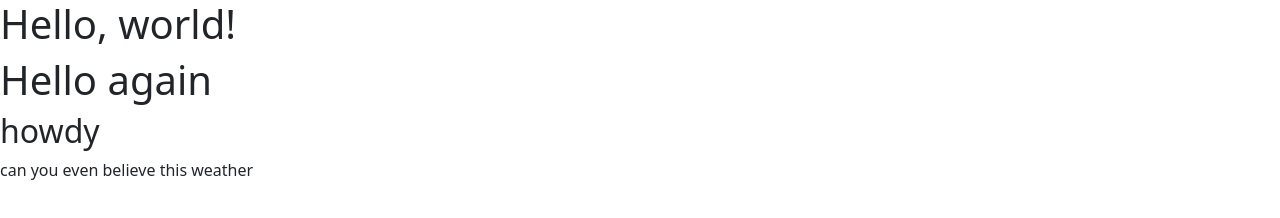
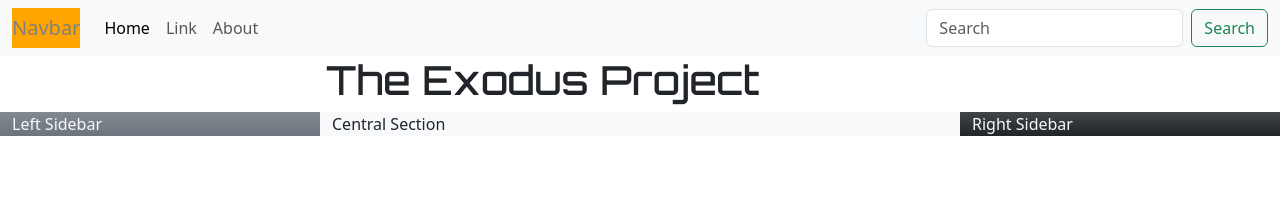
Before and after one commit to StefanWout/exodus-project, a plain HTML site: page index.html in a window 1280 px wide. Drawn offline with nearby package versions, Linux system fonts and the light colour scheme.

Commit message:
styled the sections and nav bar slightly

```diff
--- a/assets/styles.css
+++ b/assets/styles.css
@@ -4,6 +4,11 @@
 - Alegreya Sans SC - Block Caps body font
 */
 
-h2 {
-    font-family: "Chakra Petch";
+h1 {
+    font-family: "Orbitron", sans-serif;
 }
+
+.navbar-brand {
+    background-color: orange;
+    color: grey;
+}
--- a/index.html
+++ b/index.html
@@ -5,24 +5,75 @@
         <meta name="viewport" content="width=device-width, initial-scale=1.0">
         <title>Exodus Project</title>
         <link href="https://cdn.jsdelivr.net/npm/bootstrap@5.3.3/dist/css/bootstrap.min.css" rel="stylesheet" integrity="sha384-QWTKZyjpPEjISv5WaRU9OFeRpok6YctnYmDr5pNlyT2bRjXh0JMhjY6hW+ALEwIH" crossorigin="anonymous">
+        <script src="https://cdn.jsdelivr.net/npm/@popperjs/core@2.11.8/dist/umd/popper.min.js" integrity="sha384-I7E8VVD/ismYTF4hNIPjVp/Zjvgyol6VFvRkX/vR+Vc4jQkC+hVqc2pM8ODewa9r" crossorigin="anonymous"></script>
+        <script src="https://cdn.jsdelivr.net/npm/bootstrap@5.3.3/dist/js/bootstrap.min.js" integrity="sha384-0pUGZvbkm6XF6gxjEnlmuGrJXVbNuzT9qBBavbLwCsOGabYfZo0T0to5eqruptLy" crossorigin="anonymous"></script>
         <link rel="preconnect" href="https://fonts.googleapis.com">
         <link rel="preconnect" href="https://fonts.gstatic.com" crossorigin>
         <link href="https://fonts.googleapis.com/css2?family=Alegreya+Sans+SC:ital,wght@0,100;0,300;0,400;0,500;0,700;0,800;0,900;1,100;1,300;1,400;1,500;1,700;1,800;1,900&family=Chakra+Petch:ital,wght@0,300;0,400;0,500;0,600;0,700;1,300;1,400;1,500;1,600;1,700&family=Orbitron:wght@400..900&display=swap" rel="stylesheet">
+        <style>
+            @import url('https://fonts.googleapis.com/css2?family=Alegreya+Sans+SC:ital,wght@0,100;0,300;0,400;0,500;0,700;0,800;0,900;1,100;1,300;1,400;1,500;1,700;1,800;1,900 &family=Chakra+Petch:ital,wght@0,300;0,400;0,500;0,600;0,700;1,300;1,400;1,500;1,600;1,700&family=Orbitron:wght@400..900&display=swap');
+        </style>
+        <link rel="stylesheet" href="assets/styles.css" type="text/css">
     </head>
     <body>
-        <h1>Hello, world!</h1>
-        <script src="https://cdn.jsdelivr.net/npm/bootstrap@5.3.3/dist/js/bootstrap.bundle.min.js" integrity="sha384-YvpcrYf0tY3lHB60NNkmXc5s9fDVZLESaAA55NDzOxhy9GkcIdslK1eN7N6jIeHz" crossorigin="anonymous"></script>
+        <nav class="navbar navbar-expand-lg bg-body-tertiary">
+            <div class="container-fluid">
+              <button class="navbar-toggler" type="button" data-bs-toggle="collapse" data-bs-target="#navbarTogglerDemo03" aria-controls="navbarTogglerDemo03" aria-expanded="false" aria-label="Toggle navigation">
+                <span class="navbar-toggler-icon"></span>
+              </button>
+              <a class="navbar-brand" href="#">Navbar</a>
+              <div class="collapse navbar-collapse" id="navbarTogglerDemo03">
+                <ul class="navbar-nav me-auto mb-2 mb-lg-0">
+                  <li class="nav-item">
+                    <a class="nav-link active" aria-current="page" href="#">Home</a>
+                  </li>
+                  <li class="nav-item">
+                    <a class="nav-link" href="#">Link</a>
+                  </li>
+                  <li class="nav-item">
+                    <a class="nav-link" href="#">About</a>
+                  </li>
+                </ul>
+                <form class="d-flex" role="search">
+                  <input class="form-control me-2" type="search" placeholder="Search" aria-label="Search">
+                  <button class="btn btn-outline-success" type="submit">Search</button>
+                </form>
+              </div>
+            </div>
+          </nav>
         <section>
-            <div class="row">
-                <div class="col12">
-                    <div class="col4">
-                        <h1>Hello again</h1>
+            <div class="container-fluid">
+                <div class="row g-0">
+                    <div class="col-md-3">
+
                     </div>
-                    <div class="col4">
-                        <h2>howdy</h2>
+                    <div class="col-md-6">
+                        <h1>The Exodus Project</h1>
                     </div>
-                    <div class="col4">
-                        <p>can you even believe this weather</p>
+                    <div class="col-md-3">
+
+                    </div>
+                </div>
+            </div>
+        </section>
+
+        <section>
+            <div class="container-fluid">
+                <div class="row">
+                    <div
+                        class="col-md-3 bg-secondary bg-gradient text-light">
+                        <!-- Left Sidebar -->
+                        Left Sidebar
+                    </div>
+                    <div
+                        class="col-md-6 bg-light">
+                        <!-- Central Section -->
+                        Central Section
+                    </div>
+                    <div
+                        class="col-md-3 bg-dark bg-gradient text-light">
+                        <!-- Right Sidebar -->
+                        Right Sidebar
                     </div>
                 </div>
             </div>
```
